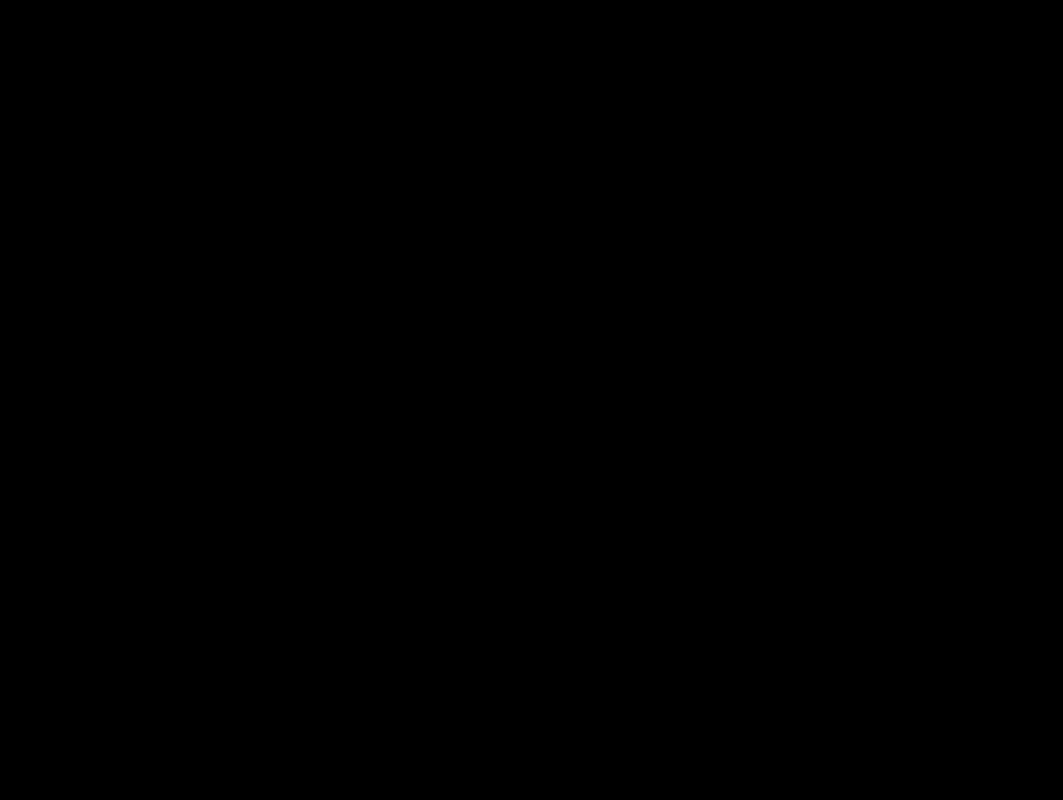
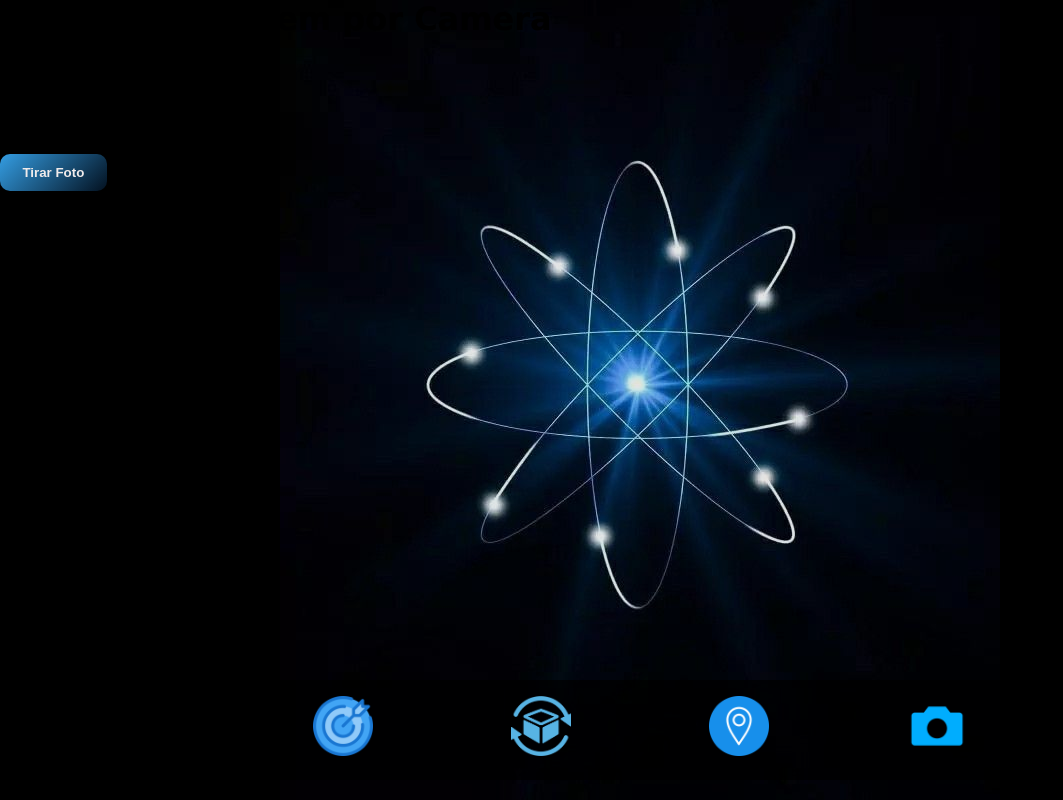
Before and after one commit to AlysonG14/DsGO14, a React (Vite) app: page /dsgo/camera in a window 1280 px wide. Before the commit this address had no page. Shown: the whole page, without its empty margins (0-1063 px from the left). Built offline with nearby package versions, Linux system fonts and the light colour scheme; no server answers.

Commit message:
upload file 10/11 - feat: add camera

```diff
--- /dev/null
+++ b/src/Componentes/Camera.jsx
@@ -0,0 +1,67 @@
+import React from "react";
+import { useState, useEffect, useRef } from "react";
+
+export function Camera() {
+  const videoRef = useRef(null);
+  const canvasRef = useRef(null);
+  const [foto, setFoto] = useState(null);
+
+  useEffect(() => {
+    iniciarCamera();
+  }, []);
+
+  const iniciarCamera = async () => {
+    try {
+      const stream = await navigator.mediaDevices.getUserMedia({ video: true });
+      if (videoRef.current) {
+        videoRef.current.srcObject = stream;
+      }
+    } catch (error) {
+      console.error("Erro ao acessar a câmera", error);
+    }
+  };
+
+  const tirarFoto = () => {
+    const video = videoRef.current;
+    const canvas = canvasRef.current;
+    const ctx = canvas.getContext("2d");
+
+    canvas.width = video.videoWidth;
+    canvas.height = video.videoHeight;
+
+    ctx.drawImage(video, 0, 0, canvas.width, canvas.height);
+    const imagem = canvas.toDataURL("image/png");
+    setFoto(imagem);
+
+    if (onFotoTirada) {
+      onFotoTirada(imagem);
+    }
+  };
+
+  const reiniciar = () => {
+    setFoto(null);
+    iniciarCamera();
+  };
+
+  return (
+    <>
+      <section>
+        <h2>Captura a imagem por Camera</h2>
+        <div>
+            {!foto ?
+            (<video ref={videoRef} autoPlay playsInline />):
+            (<img src={foto} alt="Foto capturada"/>)}
+        </div>
+        <div>
+            {!foto ?
+            (<button type="button" onClick={tirarFoto}>Tirar Foto</button>):
+            (<button type="button" onClick={reiniciar}>Nova Foto</button>)}
+        </div>
+        <canvas ref={canvasRef} style={{display: "none"}}></canvas>
+
+      </section>
+    </>
+  );
+}
+
+export default Camera;
--- a/src/Componentes/Menu.jsx
+++ b/src/Componentes/Menu.jsx
@@ -7,7 +7,6 @@ export function Menu() {
   return (
     <div className="menu">
       <ul className="card_nav">
-
         <li>
           <Link to="/dsgo/missao/" role="menuitem" aria-label="acessar-missões">
             <figure>
@@ -17,26 +16,31 @@ export function Menu() {
         </li>
 
         <li>
-          <Link to="/dsgo/inventario/" role="menuitem" aria-label="acessar-inventário"/>
+          <Link
+            to="/dsgo/inventario/"
+            role="menuitem"
+            aria-label="acessar-inventário"
+          >
             <figure>
               <img src={bau} alt="Inventário" />
             </figure>
+          </Link>
         </li>
 
         <li>
-          <Link to="#" role="menuitem" aria-label="acessar-geolocalização"/>
+          <Link to="#" role="menuitem" aria-label="acessar-geolocalização" />
           <figure>
             <img src={mapa} alt="GeoLocalização" />
           </figure>
         </li>
 
         <li>
-          <Link to="#" role="menuitem" aria-label="acessar-camera"/>
+          <Link to="/dsgo/camera/" role="menuitem" aria-label="acessar-camera">
             <figure>
               <img src={camera} alt="camera" />
             </figure>
+          </Link>
         </li>
-
       </ul>
     </div>
   );
--- a/src/Rotas/Rotas.jsx
+++ b/src/Rotas/Rotas.jsx
@@ -3,6 +3,7 @@ import { Inicial } from "../Paginas/Inicial";
 import { DSGo } from "../Paginas/DSGo";
 import { Missao } from "../Paginas/Missao";
 import { Inventario } from "../Paginas/Inventario";
+import { Camera } from "../Componentes/Camera";
 // import { GeolocalizacaoMapa } from "../Componentes/GeolocalizacaoMapa";
 
 export function Rotas() {
@@ -12,8 +13,8 @@ export function Rotas() {
       <Route path="/dsgo/" element={<DSGo />}>
         <Route index element={<DSGo />} />
         <Route path="/dsgo/missao/" element={<Missao />} />
-        <Route path="/dsgo/inventario/" element={<Inventario/>} />
-        {/* <Route path="camera" element={<GeolocalizacaoMapa/>} /> */}
+        <Route path="/dsgo/inventario/" element={<Inventario />} />
+        <Route path="/dsgo/camera/" element={<Camera />} />
       </Route>
     </Routes>
   );
--- /dev/null
+++ b/src/Style/_camera.scss
@@ -0,0 +1,35 @@
+@use './variaveis' as *;
+.camera-box{
+    background-color: rgba(0,0,0,0.6);
+    backdrop-filter: blur(10px);
+    border-radius: 20px;
+    padding: 2rem;
+    max-width: 850px;
+    margin: 2rem;
+    text-align: center;
+    color: $claro;
+    display: flex;
+    flex-direction: column;
+
+}
+h2{
+    font-size: 2rem;
+}
+
+.preview{
+    width: 90%;
+    background: $fundo;
+    border-radius: 15px;
+    overflow: hidden;
+    display: flex;
+    justify-content: center;
+    align-items: center;
+}
+
+video, img {
+    width: 15%;
+    height: 15%;
+    object-fit: cover;
+    border-radius: 12px;
+
+}
--- a/src/Style/main.scss
+++ b/src/Style/main.scss
@@ -4,3 +4,4 @@
 @use './menu';
 @use './missaoCard';
 @use './modal';
+@use './camera'
```
Lines whose indentation alone changed are shown as unchanged.
